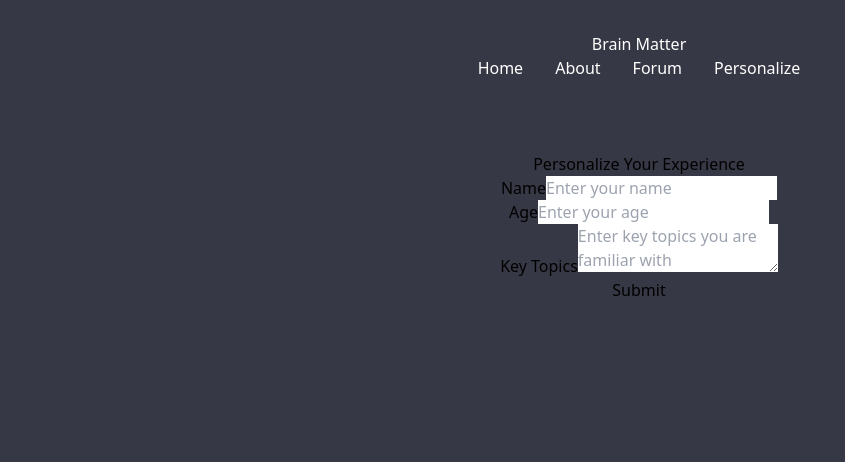
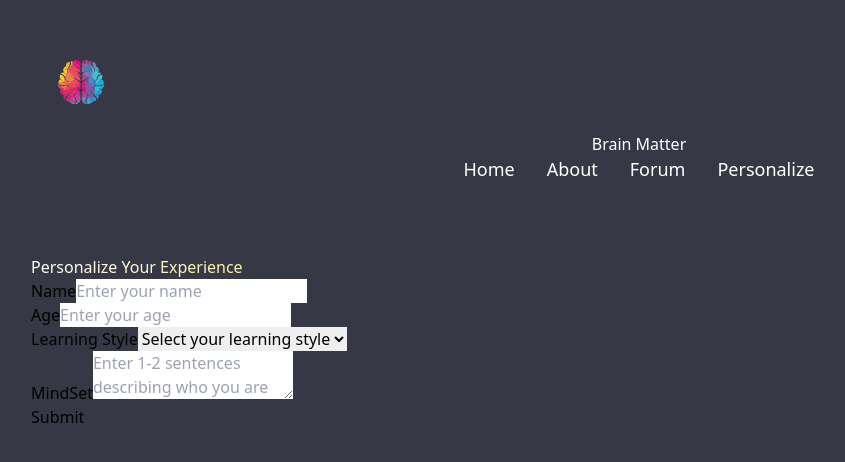
Before and after one commit to bilalrashid0197/hawkhacks-project, a React (Vite) app: page /personalize in a window 1280 px wide. Shown: the top 462 px of the page, without its empty margins (1-846 px from the left). Built offline with nearby package versions, Linux system fonts and the light colour scheme.

Commit message:
frontend

```diff
--- a/package.json
+++ b/package.json
@@ -11,6 +11,7 @@
   },
   "dependencies": {
     "@google/generative-ai": "^0.11.3",
+    "framer-motion": "^11.2.4",
     "react": "^18.2.0",
     "react-dom": "^18.2.0",
     "react-router-dom": "^6.23.1"
--- a/src/App.css
+++ b/src/App.css
@@ -67,3 +67,7 @@ header .flex > a {
 header .flex > a:last-child {
   margin-right: 0; /* No margin for the last item */
 }
+
+.specialdiv{
+  text-align: left;
+}
--- a/src/App.jsx
+++ b/src/App.jsx
@@ -10,8 +10,8 @@ import Forum from './scenes/forum/index.jsx';
 
 function App() {
   return (
-    <>
       <BrowserRouter>
+        <Navbar />
         <Routes>
           <Route path="/" element={<Home />} />
           <Route path="/home" element={<Home />} />
@@ -21,7 +21,6 @@ function App() {
           <Route path="/personalize" element={<Personalize />} />
         </Routes>
       </BrowserRouter>
-    </>
   );
 }
 
--- a/src/components/Navbar.jsx
+++ b/src/components/Navbar.jsx
@@ -1,29 +1,28 @@
 import { NavLink, Link } from 'react-router-dom';
+import BrainImage from '../../src/assets/img.png';
+import '../index.css';
 
 const Navbar = () => {
-  const activeStyle = {
-    color: 'green',
-    fontWeight: 'bold'
-  };
   return (
-    <header className="mb-5 ">
-      <div className="flex justify-between items-end px-5 pt-5 pb-1">
+      <header className="mb-8">
+        <div className="flex justify-between items-center px-10 py-8">
           {/* TITLE */}
-        <div className="font-bold text-2xl text-white">
-          <Link to ="/">
-            <p className="align-bottom">Brain Matter</p>
+          <div className="flex items-center">
+            <Link to="/" className="flex items-center">
+              <img src={BrainImage} alt="Brain Logo" className="logo-image" />
+              <p className="ml-4 text-3xl font-bold text-white">Brain Matter</p>
             </Link>
           </div>
           {/* Navigation Items */}
-        <div className="flex gap-10 justify-end text-lg text-white">
-          <NavLink className={({ isActive }) => isActive ? "text-white font-bold hover:underline" : "hover:underline"} to="/home">Home</NavLink>
-          <NavLink to="/about" className={({ isActive }) => isActive ? "text-white font-bold hover:underline" : "hover:underline"}>About</NavLink>
-          <NavLink to="/forum" className={({ isActive }) => isActive ? "text-white font-bold hover:underline" : "hover:underline"}>Forum</NavLink>
-          <NavLink to="/personalize" className={({ isActive }) => isActive ? "text-white font-bold hover:underline" : "hover:underline"}>Personalize</NavLink>
+          <div className="flex gap-8 items-center">
+            <NavLink exact to="/" activeClassName="active-link" className="nav-link">Home</NavLink>
+            <NavLink to="/about" activeClassName="active-link" className="nav-link">About</NavLink>
+            <NavLink to="/forum" activeClassName="active-link" className="nav-link">Forum</NavLink>
+            <NavLink to="/personalize" activeClassName="active-link" className="nav-link">Personalize</NavLink>
           </div>
         </div>
       </header>
-  )
+  );
 };
 
 export default Navbar;
--- a/src/index.css
+++ b/src/index.css
@@ -5,3 +5,81 @@
 body {
     background-color: #373845;
 }
+/* Add this CSS to your stylesheet */
+@keyframes glow-vibrant {
+    0% { text-shadow: 0 0 10px #00FF00; }
+    50% { text-shadow: 0 0 20px #00FF00; }
+    100% { text-shadow: 0 0 10px #00FF00; }
+}
+
+.glow-vibrant-animation {
+    animation: glow-vibrant 2s ease-in-out infinite alternate;
+}
+
+/* Add this CSS to your stylesheet */
+.shining-text {
+    background: linear-gradient(90deg, #fff, #ffcc00, #fff);
+    -webkit-background-clip: text;
+    background-clip: text;
+    color: transparent;
+    animation: shine 1s ease-in-out infinite alternate;
+}
+
+@keyframes shine {
+    0% { background-position: -100%; }
+    100% { background-position: 200%; }
+}
+
+/* Appropriate styles for the active link */
+.active-link {
+    color: green;
+    font-weight: bold;
+}
+
+/* Styles for all navigation links */
+.nav-link {
+    color: white;
+    text-decoration: none;
+    transition: color 0.3s ease;
+}
+
+/* Hover effect */
+.nav-link:hover {
+    color: lightgreen; /* Adjust the color as desired */
+}
+
+/* Style for the logo image */
+.logo-image {
+    width: 100px; /* Adjust width as needed */
+    height: auto; /* Maintain aspect ratio */
+}
+
+/* Animation for the logo image */
+.logo-image:hover {
+    transform: scale(1.1); /* Increase size on hover */
+    transition: transform 0.3s ease; /* Smooth transition */
+}
+/* index.css */
+/* Navbar */
+.header {
+    padding: 1px 1px; /* Adjust the padding on the top and sides */
+}
+
+.logo-image {
+    width: 100px; /* Adjust the width of the logo image */
+    height: auto;
+}
+
+.nav-link {
+    color: #fff; /* Set the color of the navigation links */
+    font-size: 18px; /* Set the font size of the navigation links */
+    text-decoration: none; /* Remove underline from the navigation links */
+}
+
+.nav-link:hover {
+    text-decoration: underline; /* Add underline on hover for the navigation links */
+}
+
+.active-link {
+    font-weight: bold; /* Set bold font weight for the active navigation link */
+}
--- a/src/scenes/about/index.jsx
+++ b/src/scenes/about/index.jsx
@@ -1,9 +1,9 @@
-import Navbar from '../../components/Navbar';
+
 
 const About = () => {
   return (
     <div>
-      <Navbar />
+
       <h1 className="">About</h1>
     </div>
   )
--- a/src/scenes/brain/index.jsx
+++ b/src/scenes/brain/index.jsx
@@ -3,7 +3,7 @@ import Navbar from '../../components/Navbar';
 const Brain = () => {
   return (
     <div>
-      <Navbar />
+
       Brain Page
     </div>
   )
--- a/src/scenes/forum/index.jsx
+++ b/src/scenes/forum/index.jsx
@@ -3,7 +3,7 @@ import Navbar from '../../components/Navbar';
 const Forum = () => {
   return (
     <div>
-      <Navbar />
+
       Forum
     </div>
   )
--- a/src/scenes/home/index.jsx
+++ b/src/scenes/home/index.jsx
@@ -3,7 +3,7 @@ import Navbar from '../../components/Navbar';
 const Home = () => {
   return (
     <div>
-      <Navbar />
+
       Home
     </div>
   )
--- a/src/scenes/personalize/index.jsx
+++ b/src/scenes/personalize/index.jsx
@@ -1,29 +1,34 @@
 import React, { useState } from 'react';
-import Navbar from '../../components/Navbar';
 
 const Personalize = () => {
   const [name, setName] = useState('');
   const [age, setAge] = useState('');
   const [topics, setTopics] = useState('');
+  const [learningStyle, setLearningStyle] = useState(''); // State for selected learning style
 
   const handleSubmit = (e) => {
     e.preventDefault();
     console.log('Name:', name);
     console.log('Age:', age);
     console.log('Key Topics:', topics);
+    console.log('Learning Style:', learningStyle);
     // You can add more logic here, such as sending data to a server
   };
 
+  const handleLearningStyleChange = (e) => {
+    setLearningStyle(e.target.value);
+  };
+
   return (
-    <div className="min-h-screen flex flex-col  text-white">
-      <Navbar />
-      <br></br>
-      <br></br>
-      <br></br>
+      <div className="min-h-screen flex flex-col justify-start text-white" >
 
-      <div className="flex flex-col  items-left-align w-full flex-grow p-5">
-        <form onSubmit={handleSubmit} className=" p-8   w-full max-w-md">
-          <h2 className="text-3xl font-bold mb-6 text-center">Personalize Your Experience</h2>
+        <br />
+        <br />
+        <br />
+
+        <div className="flex flex-col text-left w-full max-w-md p-5 specialdiv">
+          <form onSubmit={handleSubmit} className="p-8 w-full">
+            <h1 className="text-3xl font-bold mb-6 text-center shining-text">Personalize Your Experience</h1>
             <div className="mb-4">
               <label className="block text-sm font-semibold mb-2" htmlFor="name">
                 Name
@@ -50,16 +55,32 @@ const Personalize = () => {
                   placeholder="Enter your age"
               />
             </div>
+            <div className="mb-4">
+              <label className="block text-sm font-semibold mb-2" htmlFor="learningStyle">
+                Learning Style
+              </label>
+              <select
+                  id="learningStyle"
+                  value={learningStyle}
+                  onChange={handleLearningStyleChange}
+                  className="w-full p-3 rounded bg-gray-700 border border-gray-600 focus:outline-none focus:ring-2 focus:ring-blue-500"
+              >
+                <option value="">Select your learning style</option>
+                <option value="Visual">Visual</option>
+                <option value="Auditory">Auditory</option>
+                <option value="Kinesthetic">Kinesthetic</option>
+              </select>
+            </div>
             <div className="mb-6">
               <label className="block text-sm font-semibold mb-2" htmlFor="topics">
-              Key Topics
+                MindSet
               </label>
               <textarea
-              id="topics"
+                  id="Mindset"
                   value={topics}
                   onChange={(e) => setTopics(e.target.value)}
                   className="w-full p-3 rounded bg-gray-700 border border-gray-600 focus:outline-none focus:ring-2 focus:ring-blue-500"
-              placeholder="Enter key topics you are familiar with"
+                  placeholder="Enter 1-2 sentences describing who you are and your interests"
               ></textarea>
             </div>
             <div className="flex items-center justify-between">
```
Also changed, not shown: Gemni.js (+15 -3 lines), src/assets/img.png (added), 1 other file (tests, documents, lock files or other folders). Lines whose indentation alone changed are shown as unchanged.
